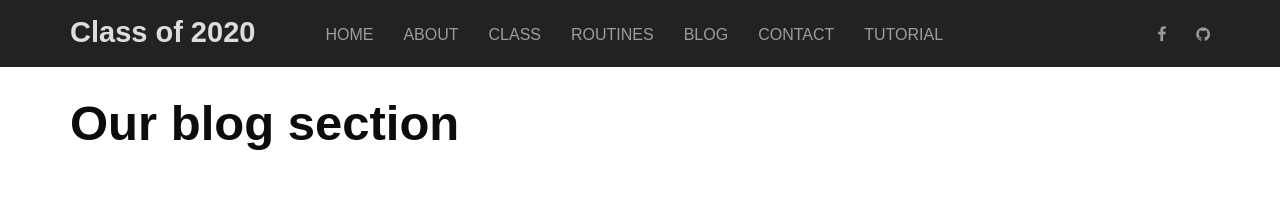
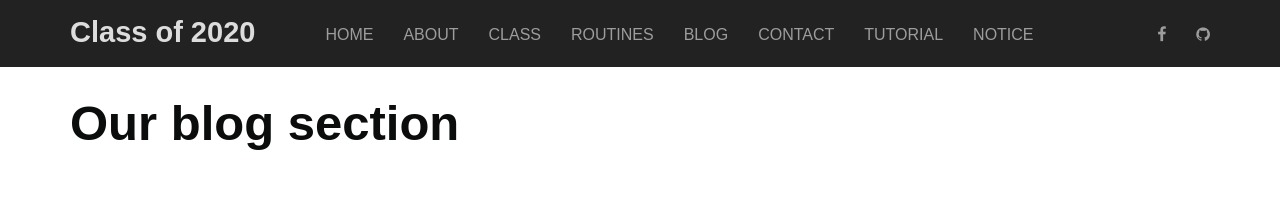
Before and after one commit to Classof2020/classof2020.github.io, a Jekyll site: the page built from blog.html, in a window 1280 px wide. Shown: the top 206 px of the page. Built offline with Jekyll 4.4.1, drawn with Linux system fonts in a browser that asks for light colours; nearby versions of some CDN libraries; some web fonts are replaced.

Commit message:
notice menu

```diff
--- a/_includes/header.html
+++ b/_includes/header.html
@@ -18,6 +18,8 @@
         </li>
 		<li><a href="{{ '/tutorial/' | prepend: site.baseurl }}">Tutorial</a>
         </li>
+         <li><a href="{{ '/routines/' | prepend: site.baseurl }}">Notice</a>
+        </li>
       </ul>
       <ul class="nav navbar-nav navbar-right">
         <li> <a href="https://www.facebook.com/groups/1005002246272217/" target="_blank"><i class="fa fa-facebook"></i></a> </li>
--- a/blog.html
+++ b/blog.html
@@ -3,7 +3,6 @@
 title: Our blog
 permalink: /blog/
 ---
-
 <h1>Our blog section</h1><br>
 <section>
   <div class="row">
```
